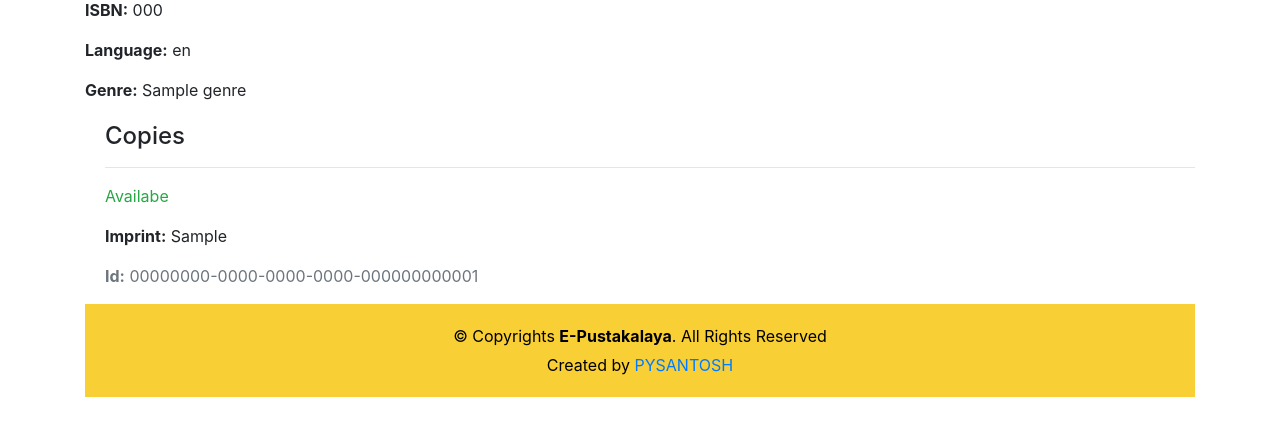
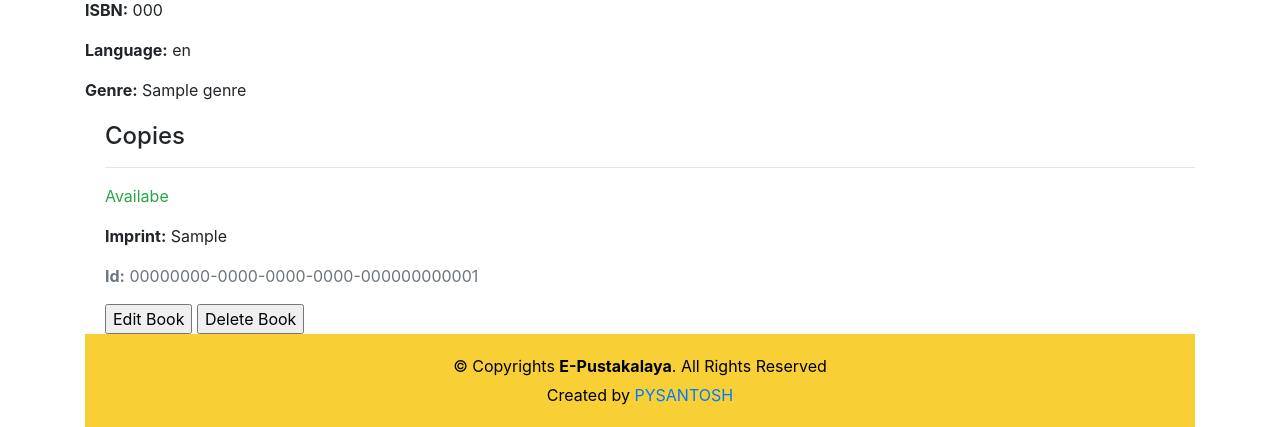
Before and after one commit to mgrsantox/E-Pustakalaya, a Django app: template category/templates/books/book_detail.html in a window 1280 px wide. Shown: the part 444-871 px from the top of the page. Before the commit the page ends 841 px from the top, so only its background shows below. Run offline with Django 3.2, Linux system fonts and the light colour scheme; the template is opened without the code that fills it: values that come from a table or form of the project are taken from there, others are empty; a user stored in the database is signed in; tables that the repository leaves empty hold one stand-in row (values such as "Sample post"); grey boxes marked "Sample" are stand-in pictures; some libraries are stand-ins or nearby versions.

Commit message:
edit and delete feature only for super user from template is done

```diff
--- a/category/templates/books/book_detail.html
+++ b/category/templates/books/book_detail.html
@@ -21,5 +21,14 @@
       <p><strong>Imprint:</strong> {{copy.imprint}}</p>
       <p class="text-muted"><strong>Id:</strong> {{copy.id}}</p>
     {% endfor %}
+
+    {% if request.user.is_superuser %}
+        <a href="{% url 'book_update' book.isbn %}">
+            <input type="reset" value="Edit Book">
+        </a>
+        <a href="{% url 'book_delete' book.isbn %}">
+            <input type="reset" value="Delete Book">
+        </a>
+        {%endif%}
   </div>
 {% endblock %}
```
